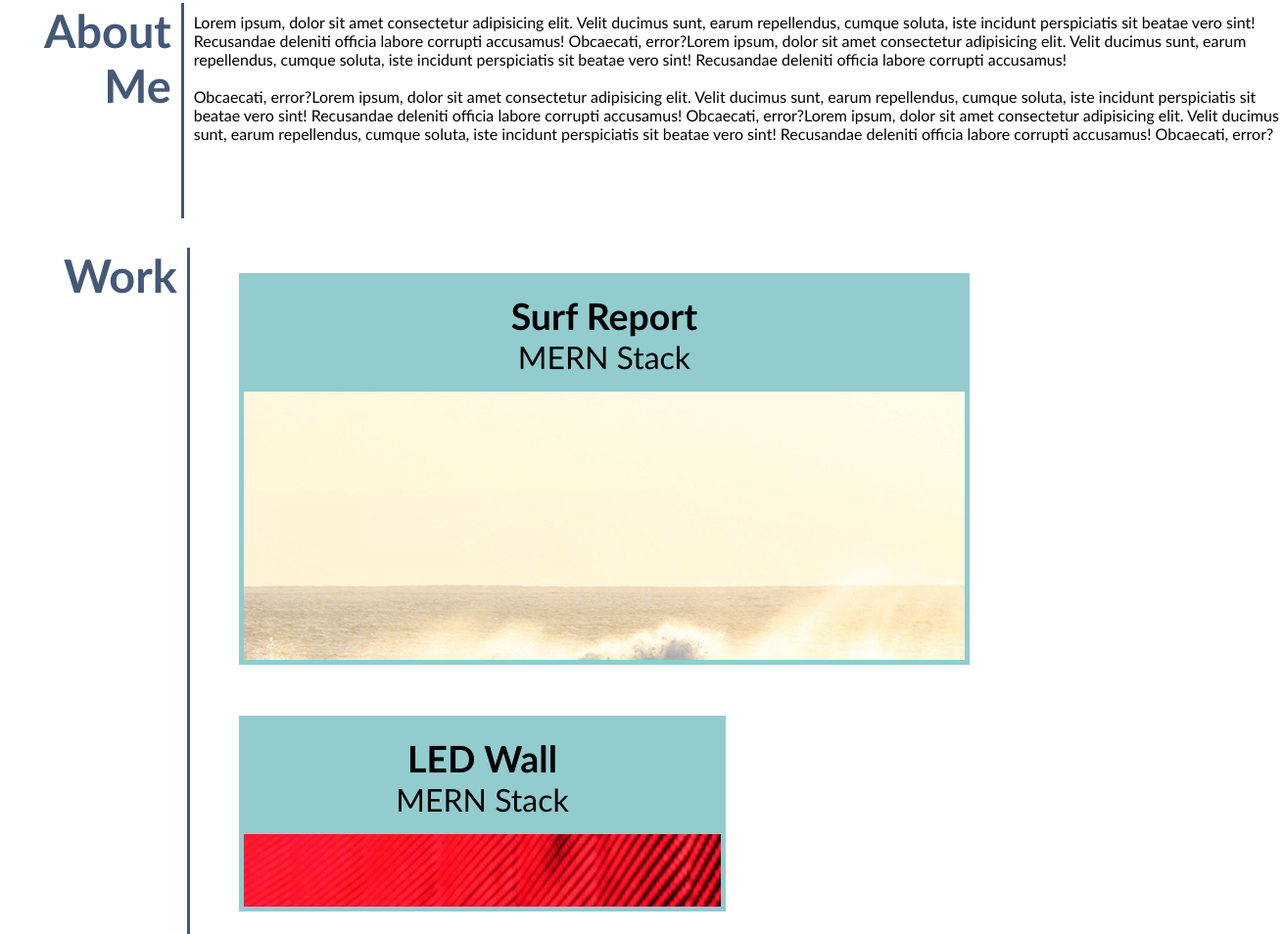
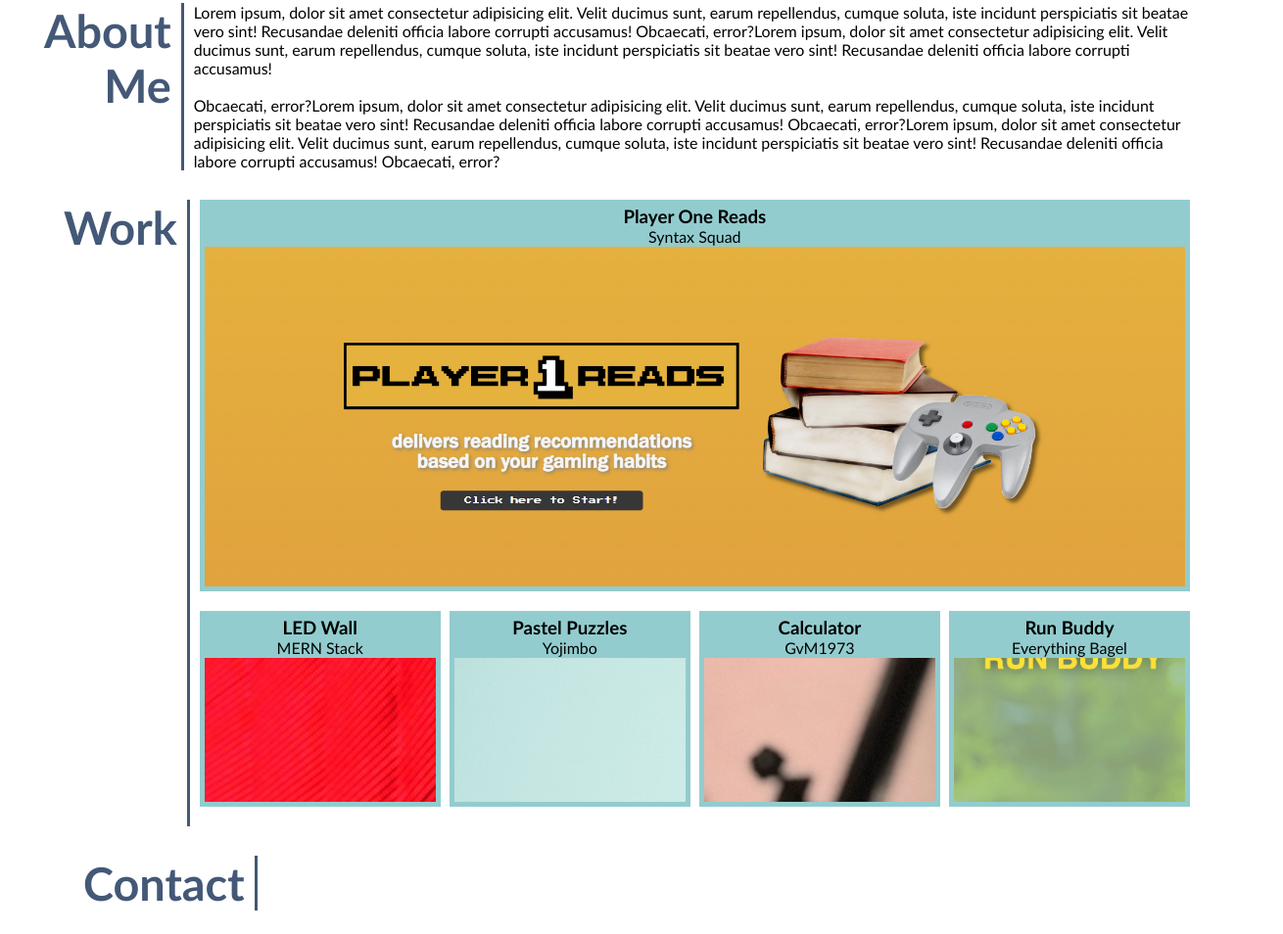
Before and after one commit to adamabulkheir/portfolio, a plain HTML site: page index.html in a window 1280 px wide. Shown: the part 320-1274 px from the top of the page at 98% size, 1310 px wide, since content can reach past the window. Drawn offline with Linux system fonts and the light colour scheme.

Commit message:
added changes to css and html to include project 1

```diff
--- a/Assets/style.css
+++ b/Assets/style.css
@@ -1,15 +1,15 @@
-*{
+* {
     box-sizing: border-box;
     padding: 0;
     margin: 0;
 }
 
 :root {
-    --primary: rgba(68,88,119,1);
-    --secondary:rgba(146,204,206,1);
-    --tertiary: rgba(49,52,61,1);
-    --dark: rgba(28,29,33,1);
-    --light: rgba(238,238,247,1);
+    --primary: rgba(68, 88, 119, 1);
+    --secondary: rgba(146, 204, 206, 1);
+    --tertiary: rgba(49, 52, 61, 1);
+    --dark: rgba(28, 29, 33, 1);
+    --light: rgba(238, 238, 247, 1);
 }
 
 .webpage-title {
@@ -30,7 +30,7 @@ li[data-nav-link] {
     margin: 10px;
 }
 
-a{
+a {
     display: inline-block;
     font-size: 1.3rem;
     position: relative;
@@ -67,7 +67,7 @@ a:hover::after {
 }
 
 header {
-    display:flex;
+    display: flex;
     background-color: var(--tertiary);
     padding: 10px 250px -1px 0px;
     justify-content: space-between;
@@ -105,7 +105,7 @@ ul {
 }
 
 body {
-    font-family:'Gill Sans', 'Gill Sans MT', Calibri, 'Trebuchet MS', sans-serif;
+    font-family: 'Gill Sans', 'Gill Sans MT', Calibri, 'Trebuchet MS', sans-serif;
 
 }
 
@@ -121,14 +121,14 @@ body {
 }
 
 .about-flexbox {
-    display:block;
+    display: block;
     justify-content: space-between;
-    align-content:space-around;
+    align-content: space-around;
     /* align-items: center; */
     /* min-height:50%; */
     max-width: 100%;
     padding: 20px;
-    margin:auto;
+    margin: auto;
 }
 
 #about-me {
@@ -156,7 +156,6 @@ aside {
 .section-flex {
     display: flex;
     flex-wrap: nowrap;
-    justify-content: space-around;
     padding: 5px;
     column-gap: 10px;
 }
@@ -169,27 +168,44 @@ aside {
 
 }
 
-section {
+/* section {
     display: flex;
-    flex-direction: column;
+    flex-direction: row;
+    flex-wrap: wrap;
     min-width: 93.5%;
     min-height: 200px;
     margin: 10px 0px 10px;
 
+} */
+.images-container {
+    display: flex;
+    flex-wrap: wrap;
+    justify-content: center;
+    width: 100%;
 }
 
+.main-image {
+    flex-basis: 100%;
+}
 
-figure {
+.smaller-images {
+    display: flex;
+    flex-wrap: wrap;
+    justify-content: space-between;
+    width:100%;
+}
+
+/* figure {
     display: block;
     margin-block-start: 1em;
     margin-block-end: 1em;
     margin-inline-start: 40px;
     margin-inline-end: 40px;
-}
+} */
 
 
 .img-border {
-    border:5px solid var(--secondary);
+    border: 5px solid var(--secondary);
 
 }
 
@@ -197,25 +213,24 @@ figure {
     position: revert;
     top: 420px;
     background-color: var(--secondary);
-    font-size: 2rem;
-    padding: 1rem;
+    padding: 1px;
     text-align: center;
     z-index: 1;
 }
 
 .img-1 {
     position: relative;
-    width: 75%;
+    width: 100%;
     height: 400px;
-    background-size: 1355px;
-    background-image: url(./images/02-portfolio-4.jpg);
+    background-size: 1000px;
+    background-image: url(./images/nonplaceholder/screenshot.png);
     margin-bottom: 20px;
 }
 
 .img-2 {
     position: relative;
     height: 200px;
-    width: 50%;
+    width: 246px;
     background-size: 1850px;
     background-image: url(./images/02-portfolio-1.jpg);
     margin-bottom: 20px;
@@ -225,7 +240,7 @@ figure {
     position: relative;
     /*min-width: 400px; */
     height: 200px;
-    width: 50%;
+    width: 246px;
     background-size: 1225px;
     background-image: url(./images/02-portfolio-3.jpg);
     margin-bottom: 20px;
@@ -235,7 +250,7 @@ figure {
     position: relative;
     /*min-width: 400px; */
     height: 200px;
-    width: 50%;
+    width: 246px;
     background-size: 1225px;
     background-image: url(./images/02-portfolio-2.jpg);
     margin-bottom: 20px;
@@ -245,12 +260,10 @@ figure {
     position: relative;
     /*min-width: 400px; */
     height: 200px;
-    width: 50%;
+    width: 246px;
     background-size: 1225px;
     background-image: url(./images/02-run-buddy.jpg);
     margin-bottom: 20px;
 }
 
-@media screen and (max-width: 933px) {
-
-}
+@media screen and (max-width: 933px) {}
--- a/index.html
+++ b/index.html
@@ -1,12 +1,14 @@
 <!DOCTYPE html>
 <html lang="en">
+
 <head>
     <meta charset="UTF-8">
     <meta http-equiv="X-UA-Compatible" content="IE=edge">
     <meta name="viewport" content="width=device-width, initial-scale=1.0">
-    <link rel="stylesheet" href="./portfolio/Assets/style.css">
+    <link rel="stylesheet" href="../portfolio/Assets/style.css">
     <title>Portfolio</title>
 </head>
+
 <body class="container">
     <header>
         <h1 class="font-3rem webpage-title">Adam Abulkheir</h1>
@@ -14,7 +16,8 @@
         <nav>
             <ul class="no-bullets nav-li">
                 <li class="about-me-link" data-nav-link>
-                <a href="#about-me">About Me</a></li>
+                    <a href="#about-me">About Me</a>
+                </li>
                 <li data-nav-link><a href="#work">Work</a></li>
                 <li data-nav-link><a href="#contact">Contact</a></li>
                 <li data-nav-link><a href="#resume">Resume</a></li>
@@ -66,15 +69,18 @@
                     <aside class="work-header">
                         <h1 class="work">Work</h1>
                     </aside>
-            <section class="work-images">
+                    <div class="images-container">
+                        <section class="main-image">
                             <figure>
                                 <div class="img-1-container img-1 img-border">
                                     <div class="img-label">
-                            <h1>Surf Report</h1>
-                            <p>MERN Stack</p>
+                                        <h1>Player One Reads</h1>
+                                        <p>Syntax Squad</p>
                                     </div>
                                 </div>
                             </figure>
+                        </section>
+                        <section class="smaller-images">
                             <figure>
                                 <div class="img-2-container img-2 img-border">
                                     <div class="img-label">
@@ -109,17 +115,21 @@
                             </figure>
                         </section>
                     </div>
+                </div>
                 <div class="about-flexbox">
                     <div class="section-flex">
                         <aside class="about-me-header">
                             <h1 class="about-me">Contact</h1>
                         </aside>
                         <section class="about-me-paragraph">
-                <p><link rel="github" href="https://github.com/adamabulkheir">
-                    <link rel="email" href="mailto:adamxabulkheir@gmail.com"></p>
+                            <p>
+                                <link rel="github" href="https://github.com/adamabulkheir">
+                                <link rel="email" href="mailto:adamxabulkheir@gmail.com">
+                            </p>
                         </section>
                     </div>
 
     </article>
 </body>
+
 </html>
```
Also changed, not shown: Assets/images/nonplaceholder/screenshot.png (added). Lines whose indentation alone changed are shown as unchanged.
